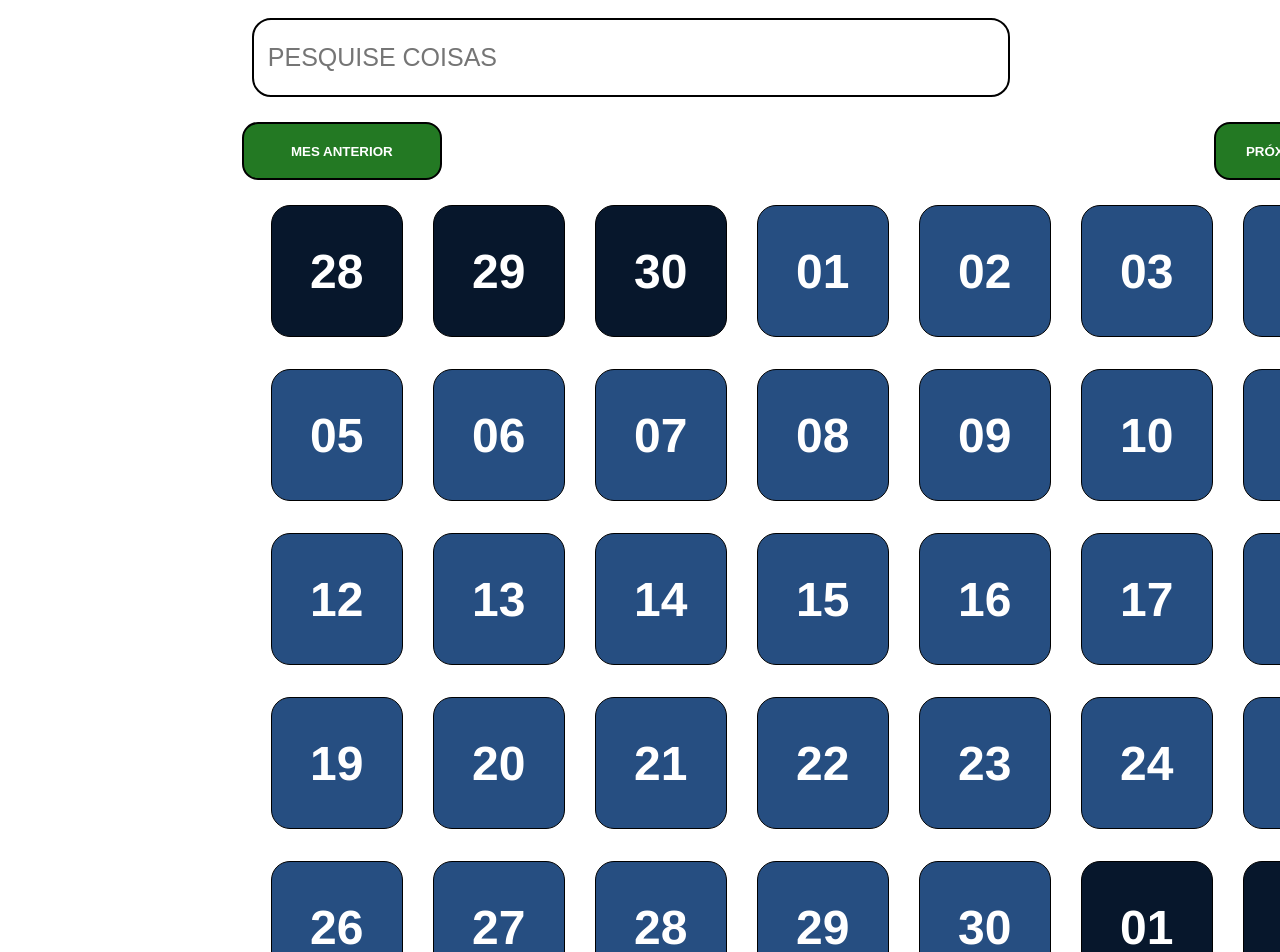
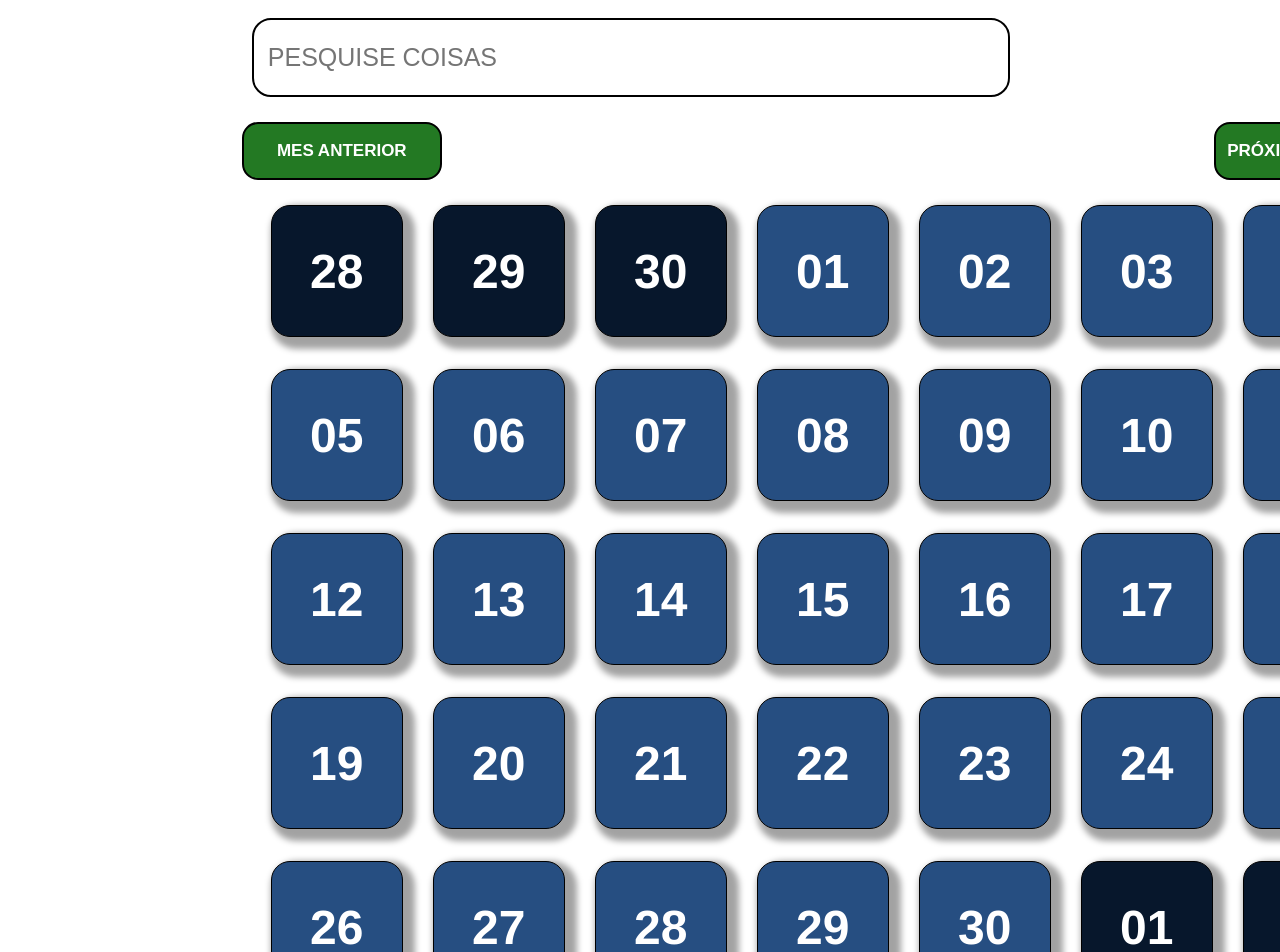
Before and after one commit to WilliamJardim/angular-agenda, an Angular app: page / in a window 1280 px wide. Shown: the top 952 px of the page. Built offline with nearby package versions, Linux system fonts and the light colour scheme.

Commit message:
Melhorando visual

```diff
--- a/src/app/components/app-calendario/app-calendario.component.html
+++ b/src/app/components/app-calendario/app-calendario.component.html
@@ -19,17 +19,17 @@
 <div class="grid-calendario">
 
     <!-- Iteração com *ngFor -->
-    <div class="dia-calendario dia-antigo" *ngFor="let dia of diasAnterior">
+    <div class="dia dia-calendario dia-antigo" *ngFor="let dia of diasAnterior">
       {{ dia < 10 ? '0' + dia : dia }}
     </div>
 
     <!-- Iteração com *ngFor -->
-    <div class="dia-calendario" *ngFor="let dia of dias">
+    <div class="dia dia-calendario" *ngFor="let dia of dias">
       {{ dia < 10 ? '0' + dia : dia }}
     </div>
 
      <!-- Iteração com *ngFor -->
-    <div class="dia-calendario dia-futuro" *ngFor="let dia of diasFuturos">
+    <div class="dia dia-calendario dia-futuro" *ngFor="let dia of diasFuturos">
       {{ dia < 10 ? '0' + dia : dia }}
     </div>
 
--- a/src/app/components/app-calendario/app-calendario.component.scss
+++ b/src/app/components/app-calendario/app-calendario.component.scss
@@ -3,6 +3,10 @@
     grid-template-columns: repeat(7, 130px);
     gap: 32px;
     margin-left: 10px;
+
+    .dia{
+        box-shadow: 6px 6px 6px 6px rgba(0, 0, 0, 0.363);
+    }
 
     .dia-antigo{
         background-color: rgb(7, 23, 44) !important;
@@ -56,6 +60,7 @@
         cursor: pointer;
         background-color: rgb(35, 121, 35);
         color: white;
+        font-size: 17px;
         font-weight: bold;
         text-transform: uppercase;
     }
```
